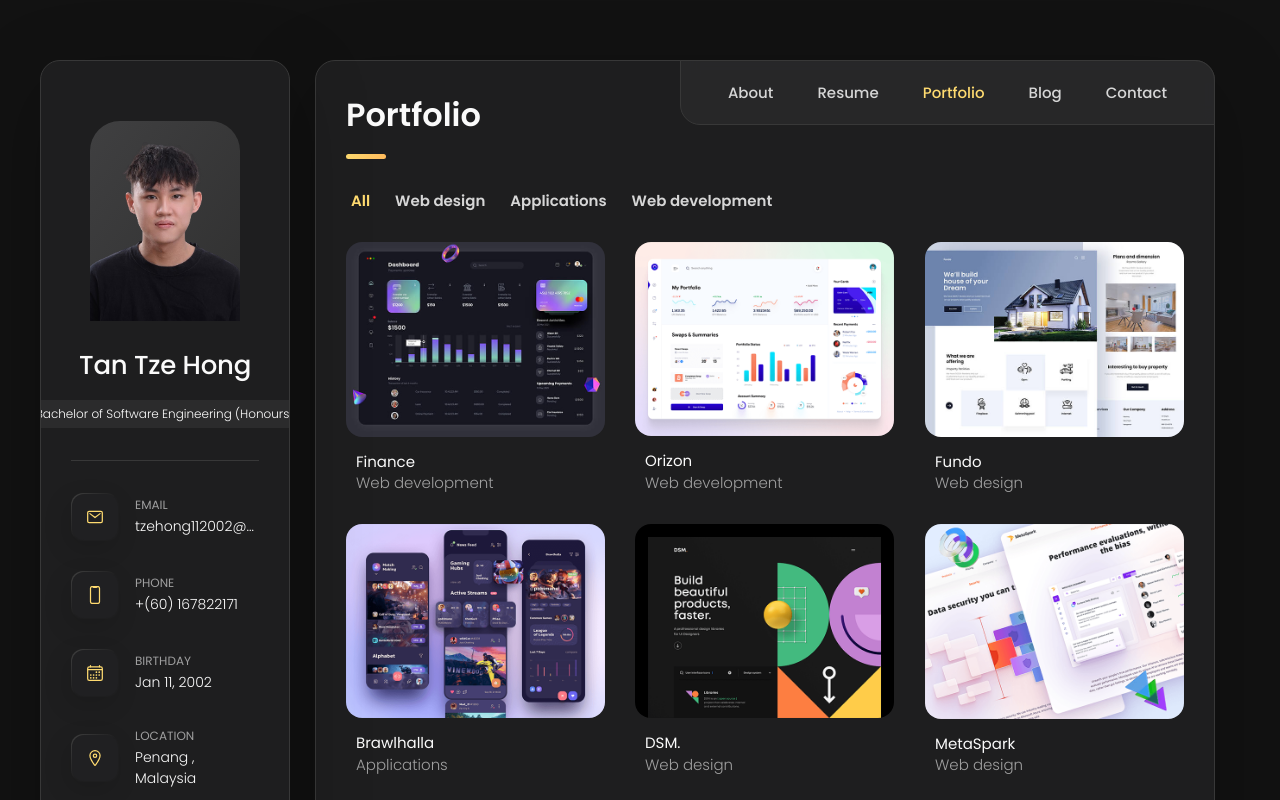
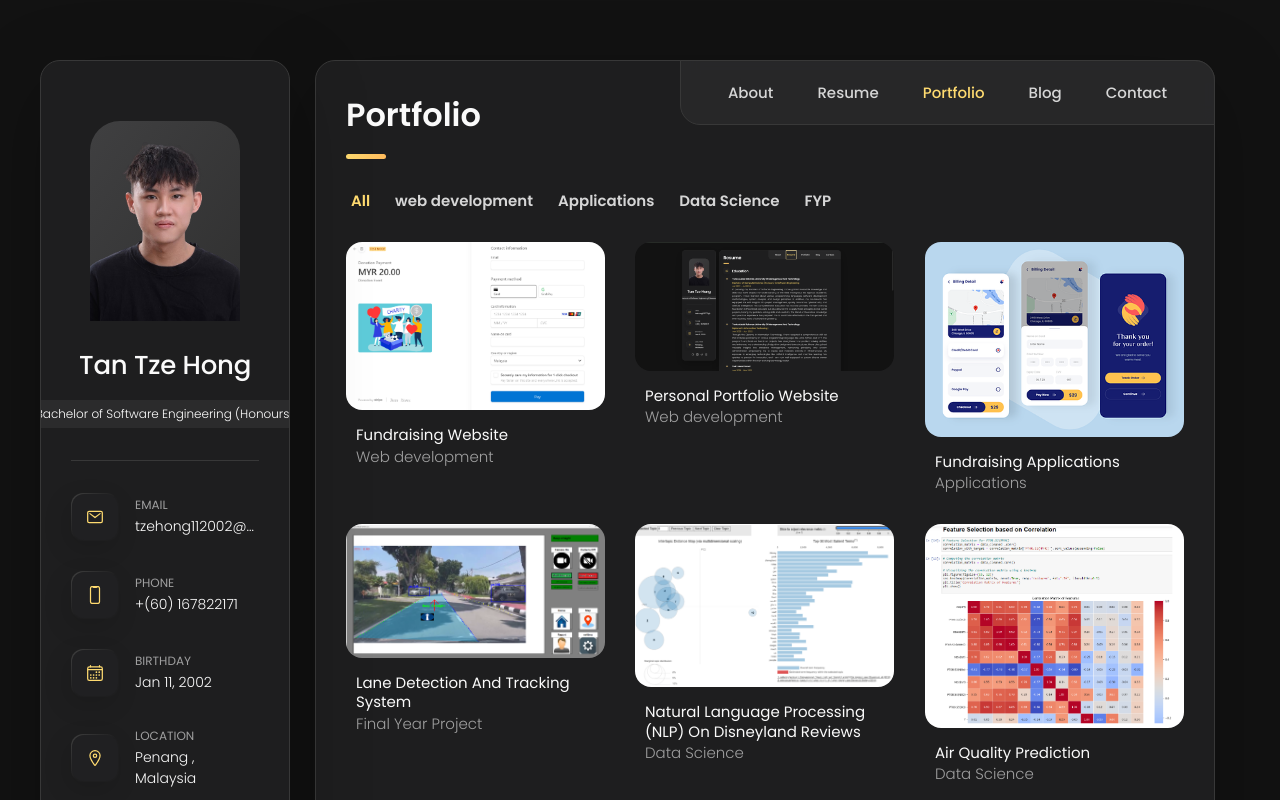
Before and after one commit to Tzehong112002/Introduction.github.io, a plain HTML site: page index.html in a window 1280 px wide. Both pictures are taken after a click on the button "Portfolio". Shown: the top 800 px of the page. Drawn offline with nearby package versions, Linux system fonts and the light colour scheme.

Commit message:
Version Add Project

```diff
--- a/assets/js/script.js
+++ b/assets/js/script.js
@@ -81,10 +81,10 @@ const filterItems = document.querySelectorAll("[data-filter-item]");
 const filterFunc = function (selectedValue) {
 
   for (let i = 0; i < filterItems.length; i++) {
+    const itemCategory = filterItems[i].dataset.category.toLowerCase(); // Define and initialize itemCategory inside the loop
 
-    if (selectedValue === "all") {
-      filterItems[i].classList.add("active");
-    } else if (selectedValue === filterItems[i].dataset.category) {
+
+    if (selectedValue === "all" || selectedValue === itemCategory) {
       filterItems[i].classList.add("active");
     } else {
       filterItems[i].classList.remove("active");
--- a/index.html
+++ b/index.html
@@ -715,7 +715,7 @@
             </li>
 
             <li class="filter-item">
-              <button data-filter-btn>Web design</button>
+              <button data-filter-btn>web development</button>
             </li>
 
             <li class="filter-item">
@@ -723,7 +723,11 @@
             </li>
 
             <li class="filter-item">
-              <button data-filter-btn>Web development</button>
+              <button data-filter-btn>Data Science</button>
+            </li>
+
+            <li class="filter-item">
+              <button data-filter-btn>FYP</button>
             </li>
 
           </ul>
@@ -747,7 +751,7 @@
               </li>
 
               <li class="select-item">
-                <button data-select-item>Web design</button>
+                <button data-select-item>web development</button>
               </li>
 
               <li class="select-item">
@@ -755,7 +759,11 @@
               </li>
 
               <li class="select-item">
-                <button data-select-item>Web development</button>
+                <button data-select-item>Data Science</button>
+              </li>
+
+              <li class="select-item">
+                <button data-select-item>FYP</button>
               </li>
 
             </ul>
@@ -765,6 +773,61 @@
           <ul class="project-list">
 
             <li class="project-item  active" data-filter-item data-category="web development">
+              <a href="https://github.com/Tzehong112002/AssFundraisingSystem">
+
+                <figure class="project-img">
+                  <div class="project-item-icon-box">
+                    <ion-icon name="eye-outline"></ion-icon>
+                  </div>
+
+                  <img src="./assets/Image_Personal/Project/Website.png" alt="Fundraising Website" loading="lazy">
+                </figure>
+
+                <h3 class="project-title">Fundraising Website</h3>
+
+                <p class="project-category">Web development</p>
+
+              </a>
+            </li>
+
+            <li class="project-item  active" data-filter-item data-category="web development">
+              <a href="https://github.com/Tzehong112002/introduction.github.io">
+
+                <figure class="project-img">
+                  <div class="project-item-icon-box">
+                    <ion-icon name="eye-outline"></ion-icon>
+                  </div>
+
+                  <img src="./assets/Image_Personal/Project/PersonalWebsite.png" alt="PersonalWebsite" loading="lazy">
+                </figure>
+
+                <h3 class="project-title">Personal Portfolio Website</h3>
+
+                <p class="project-category">Web development</p>
+
+              </a>
+            </li>
+
+            <li class="project-item  active" data-filter-item data-category="applications">
+              <a href="https://github.com/Tzehong112002/MobileAssFundraisingApp">
+
+                <figure class="project-img">
+                  <div class="project-item-icon-box">
+                    <ion-icon name="eye-outline"></ion-icon>
+                  </div>
+
+                  <img src="./assets/Image_Personal/Project/MobileApp.png" alt="Fundraising Applications" loading="lazy">
+                </figure>
+
+                <h3 class="project-title">Fundraising Applications</h3>
+
+                <p class="project-category">Applications</p>
+
+              </a>
+            </li>
+
+
+            <li class="project-item  active" data-filter-item data-category="FYP">
               <a href="#">
 
                 <figure class="project-img">
@@ -772,17 +835,17 @@
                     <ion-icon name="eye-outline"></ion-icon>
                   </div>
 
-                  <img src="./assets/images/project-1.jpg" alt="finance" loading="lazy">
+                  <img src="./assets/Image_Personal/Project/FinalYearProject.png" alt="FinalYearProject" loading="lazy">
                 </figure>
 
-                <h3 class="project-title">Finance</h3>
+                <h3 class="project-title">Lane Detection And Tracking System</h3>
 
-                <p class="project-category">Web development</p>
+                <p class="project-category">Final Year Project</p>
 
               </a>
             </li>
 
-            <li class="project-item  active" data-filter-item data-category="web development">
+            <li class="project-item  active" data-filter-item data-category="Data Science">
               <a href="#">
 
                 <figure class="project-img">
@@ -790,17 +853,17 @@
                     <ion-icon name="eye-outline"></ion-icon>
                   </div>
 
-                  <img src="./assets/images/project-2.png" alt="orizon" loading="lazy">
+                  <img src="./assets/Image_Personal/Project/Ds_NLP.png" alt="Natural Language Processing (NLP) on Disneyland reviews" loading="lazy">
                 </figure>
 
-                <h3 class="project-title">Orizon</h3>
+                <h3 class="project-title">Natural Language Processing (NLP) on Disneyland reviews</h3>
 
-                <p class="project-category">Web development</p>
+                <p class="project-category">Data Science</p>
 
               </a>
             </li>
 
-            <li class="project-item  active" data-filter-item data-category="web design">
+            <li class="project-item  active" data-filter-item data-category="Data Science">
               <a href="#">
 
                 <figure class="project-img">
@@ -808,53 +871,17 @@
                     <ion-icon name="eye-outline"></ion-icon>
                   </div>
 
-                  <img src="./assets/images/project-3.jpg" alt="fundo" loading="lazy">
+                  <img src="./assets/Image_Personal/Project/Ds_AirQuality.png" alt="Air Quality Prediction" loading="lazy">
                 </figure>
 
-                <h3 class="project-title">Fundo</h3>
+                <h3 class="project-title">Air Quality Prediction</h3>
 
-                <p class="project-category">Web design</p>
+                <p class="project-category">Data Science</p>
 
               </a>
             </li>
 
-            <li class="project-item  active" data-filter-item data-category="applications">
-              <a href="#">
-
-                <figure class="project-img">
-                  <div class="project-item-icon-box">
-                    <ion-icon name="eye-outline"></ion-icon>
-                  </div>
-
-                  <img src="./assets/images/project-4.png" alt="brawlhalla" loading="lazy">
-                </figure>
-
-                <h3 class="project-title">Brawlhalla</h3>
-
-                <p class="project-category">Applications</p>
-
-              </a>
-            </li>
-
-            <li class="project-item  active" data-filter-item data-category="web design">
-              <a href="#">
-
-                <figure class="project-img">
-                  <div class="project-item-icon-box">
-                    <ion-icon name="eye-outline"></ion-icon>
-                  </div>
-
-                  <img src="./assets/images/project-5.png" alt="dsm." loading="lazy">
-                </figure>
-
-                <h3 class="project-title">DSM.</h3>
-
-                <p class="project-category">Web design</p>
-
-              </a>
-            </li>
-
-            <li class="project-item  active" data-filter-item data-category="web design">
+            <!-- <li class="project-item  active" data-filter-item data-category="web design">
               <a href="#">
 
                 <figure class="project-img">
@@ -924,7 +951,7 @@
                 <p class="project-category">Web development</p>
 
               </a>
-            </li>
+            </li> -->
 
           </ul>
 
```
Also changed, not shown: assets/Image_Personal/Project/Ds_AirQuality.png (added), assets/Image_Personal/Project/Ds_NLP.png (added), assets/Image_Personal/Project/FinalYearProject.png (added), assets/Image_Personal/Project/MobileApp.png (added), assets/Image_Personal/Project/PersonalWebsite.png (added), assets/Image_Personal/Project/Website.png (added).
